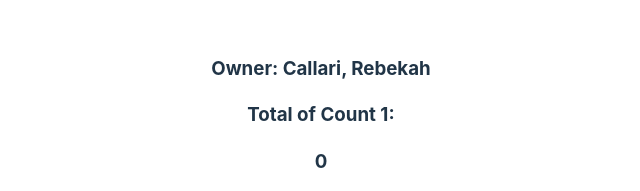
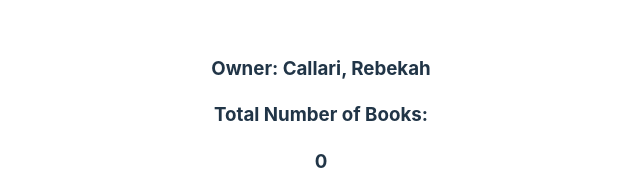
Before and after one commit to rebekahcallkacz/ctd-hawk-react-demo, a React (Vite) app: page / in a window 1280 px wide. Shown: the part 132-323 px from the top of the page, without its empty margins (319-959 px from the left). Built offline with nearby package versions, Linux system fonts and the light colour scheme.

Commit message:
:lipstick: store count in localstorage

```diff
--- a/src/App.jsx
+++ b/src/App.jsx
@@ -1,6 +1,4 @@
-import { useState } from 'react'
-import reactLogo from './assets/react.svg'
-import viteLogo from '/vite.svg'
+import { useState, useEffect } from 'react'
 import './App.css'
 import Button from './Button'
 
@@ -12,12 +10,18 @@ const getName = ((name) => {
 })
 
 function App() {
-  // Going to start this value at 0 (initial state)
-  const [books, setBooks] = useState(0)
-  // This state is in order to controll the input value
+  // Going to start this value at whatever is stored in localStorage at the key 'books'
+  // or 0 if there is nothing in localStorage
+  const [books, setBooks] = useState(parseInt(localStorage.getItem("books") ?? 0))
+  // This state is in order to control the input value
   const [inputValue, setInputValue] = useState();
   // Here we are destructuring the array returned by getName
   const [firstName, lastName] = getName("Rebekah Callari");
+
+  // This will run on initial render and anytime books changes
+  useEffect(() => {
+    localStorage.setItem("books", books)
+  }, [books])
 
   // This is a handler function to add one to books
   const handleClickAddBooks = () => {
@@ -33,7 +37,7 @@ function App() {
   return (
     <>
       <h3>{`Owner: ${lastName ?? "-"}, ${firstName ?? "-"}`}</h3>
-      <h3>Total of Count 1: </h3>
+      <h3>Total Number of Books: </h3>
       <h3>{books}</h3>
       {/* These two buttons both update books */}
       <div className="card">
```
